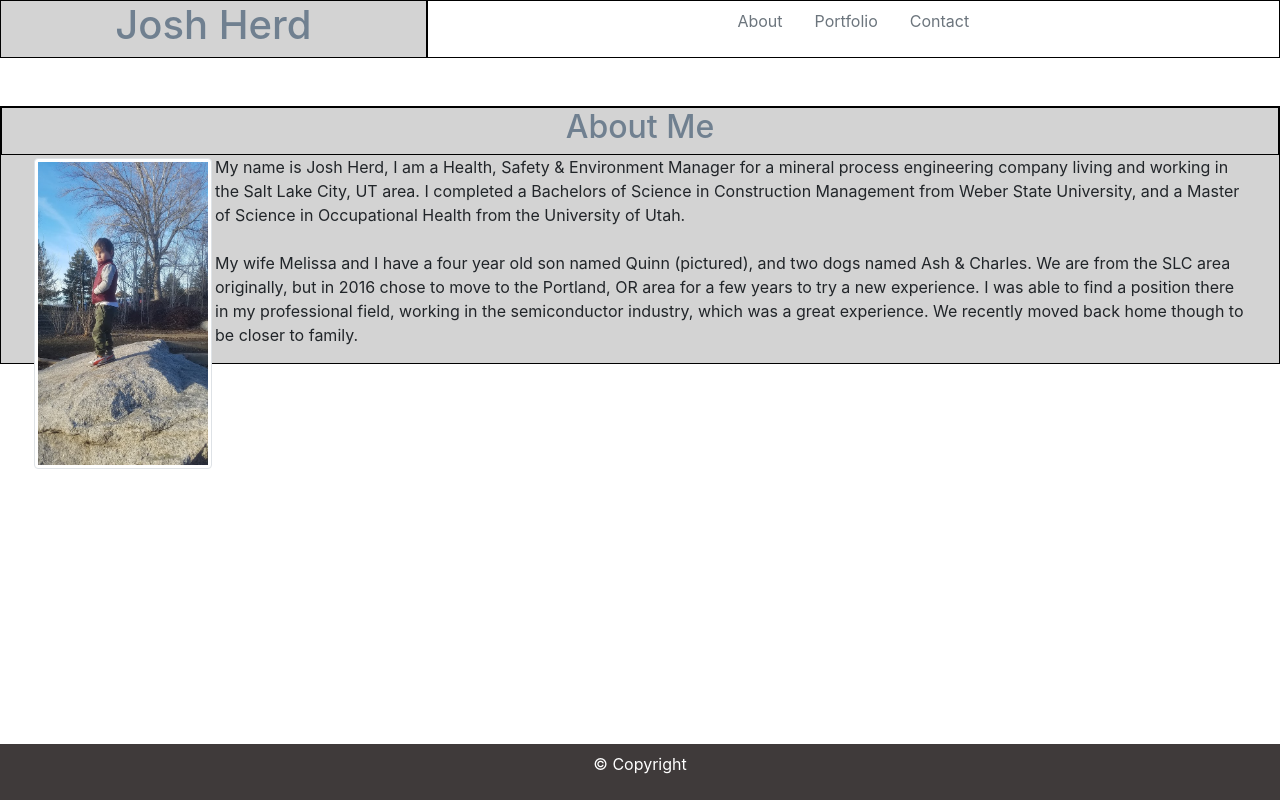
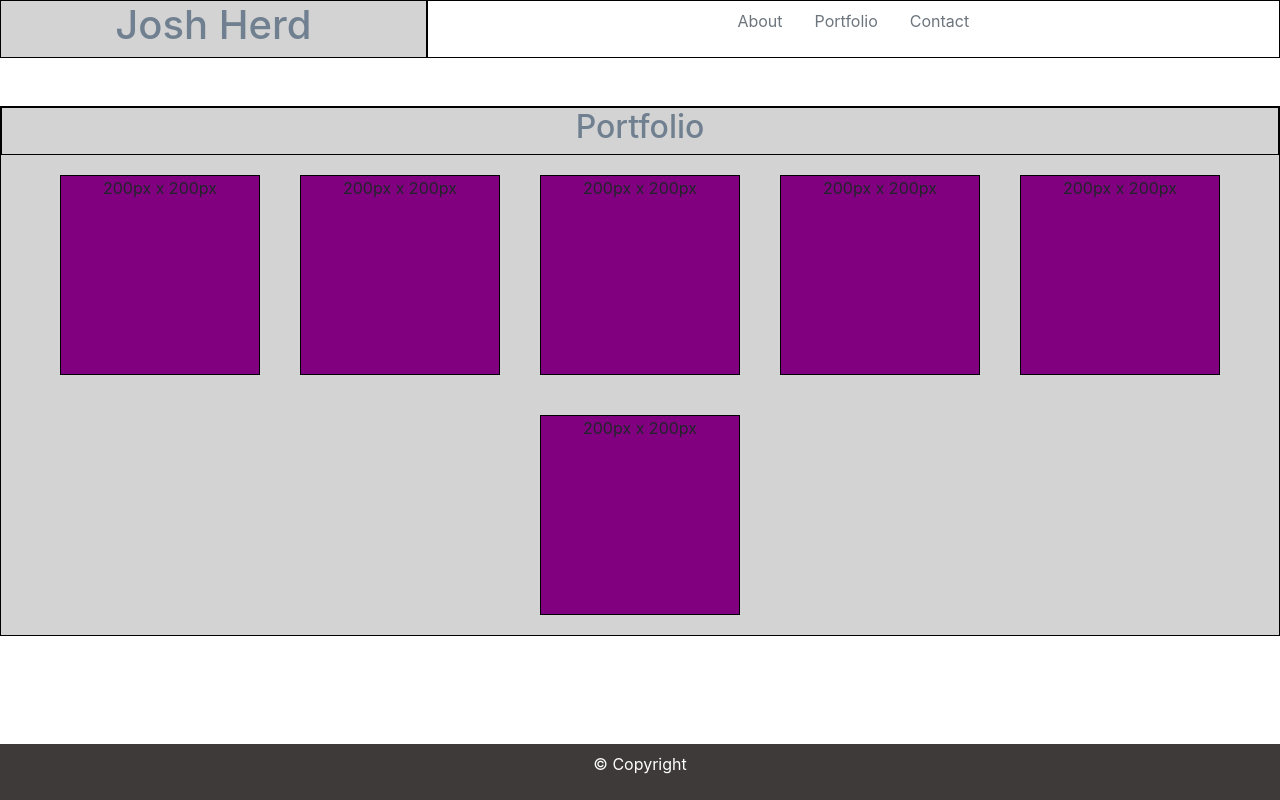
Before and after one commit to jherd801/homework2, a plain HTML site: page portfolio.html in a window 1280 px wide. Drawn offline with nearby package versions, Linux system fonts and the light colour scheme.

Commit message:
Formatting improvements

```diff
--- a/Assets/style/style.css
+++ b/Assets/style/style.css
@@ -3,6 +3,8 @@
   background-color: lightgray;
   color: slategray;
   text-align: center;
+  padding: 0px;
+  margin: 0px;
  }
 
 .navHeader {
@@ -10,6 +12,7 @@ border: 1px solid black;
 background-color: white;
 color: darkgray;
 text-align: center;
+padding: 0px;
 }
 
 .qPic {
@@ -22,10 +25,25 @@ text-align: center;
     border: 1px solid black;
     background-color: lightgray;
     height: auto;
+    min-height: 420px;
+    margin: 0px;
+    padding: 0px;
 }
 
 .fixed-bottom {
     background-color: rgb(63, 58, 58);
     color: white;
+}
 
+.portfolioPic {
+    width: 200px;
+    height: 200px;
+    background-color: purple;
+    border: 1px solid black;
+    margin: 20px;
+    text-align: center;
 }
+
+.messageHeight {
+    height: 200px;
+}
--- a/portfolio.html
+++ b/portfolio.html
@@ -18,9 +18,9 @@
 
         <div class="col-xs-12 col-sm-12 col-md-6 col-lg-8 col-xl-8 navHeader">
             <nav class="nav justify-content-center align-content-center">
-                <a class="nav-item nav-link text-secondary" href="#">About</a>
-                <a class="nav-item active nav-link text-secondary" href="/portfolio.html">Portfolio<span class="sr-only">(current)</span></a>
-                <a class="nav-item nav-link text-secondary" href="/contact.html">Contact</a>
+                <a class="nav-item nav-link text-secondary" href="./index.html">About</a>
+                <a class="nav-item active nav-link text-secondary" href="/portfolio.html#">Portfolio<span class="sr-only">(current)</span></a>
+                <a class="nav-item nav-link text-secondary" href="./contact.html">Contact</a>
             </nav>
         </div>
     </div>
@@ -28,23 +28,26 @@
 <br>
 <br>
 
-        <!--About Me Header-->
+        <!--Portfolio Header-->
 <div class="container-fluid boxStyling">
     <div class="d-flex flex-wrap row pageHeader justify-content-center">
-        <h2>About Me</h2>
+        <h2>Portfolio</h2>
     </div>
 
-        <!--Content row with photo and write-up-->
-
-    <div class="col-xs-12 col-sm-12 col-md-4 col-lg-2 col-xl-2">
-        <img src="../homework2/Assets/Images/Quinn.jpg" class="img-thumbnail rounded float-left qPic" alt="Quinn on rock">
-    </div>
-
-    <div class="col-xs-12 col-sm-12 col-md-12 col-lg-12 col-xl-12">
-        <p>
-            My name is Josh Herd, I am a Health, Safety & Environment Manager for a mineral process engineering company living and working in the Salt Lake City, UT area. I completed a Bachelors of Science in Construction Management from Weber State University, and a Master of Science in Occupational Health from the University of Utah.
-        <br><br>
-            My wife Melissa and I have a four year old son named Quinn (pictured), and two dogs named Ash & Charles. We are from the SLC area originally, but in 2016 chose to move to the Portland, OR area for a few years to try a new experience. I was able to find a position there in my professional field, working in the semiconductor industry, which was a great experience. We recently moved back home though to be closer to family.</p>
+        <!--Thumbnail Image Gallery-->
+    <div class="d-flex flex-wrap row justify-content-center">
+        <div class="portfolioPic"><p>200px x 200px</p>
+        </div>
+        <div class="portfolioPic"><p>200px x 200px</p>
+        </div>
+        <div class="portfolioPic"><p>200px x 200px</p>
+        </div>
+        <div class="portfolioPic"><p>200px x 200px</p>
+        </div>
+        <div class="portfolioPic"><p>200px x 200px</p>
+        </div>
+        <div class="portfolioPic"><p>200px x 200px</p>
+        </div>
     </div>
 </div>
 <br>
```
Also changed, not shown: contact.html (+16 -11 lines), index.html (+5 -8 lines).
